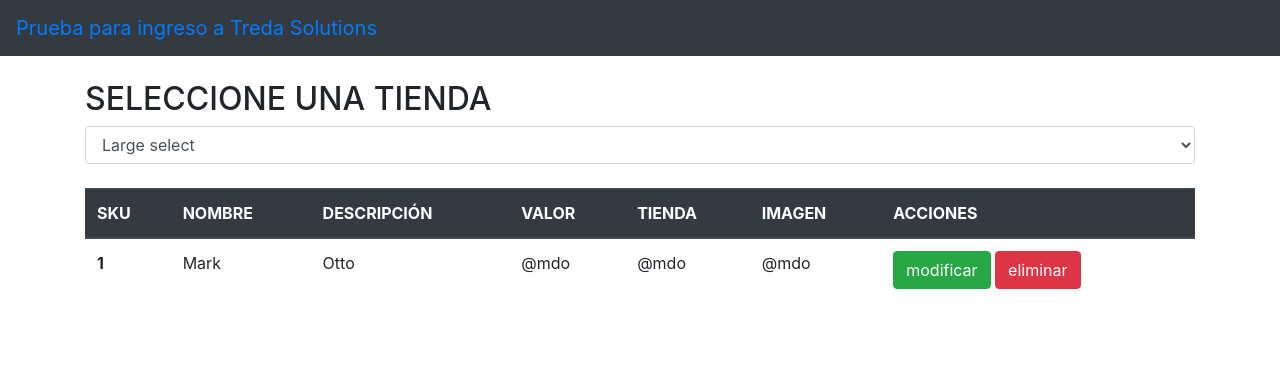
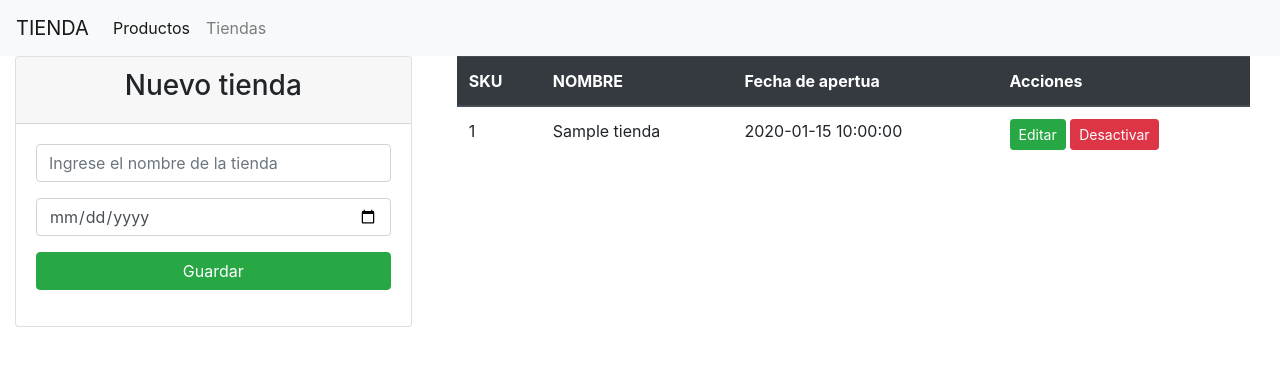
Before and after one commit to yeprepue/tienda_Treda-, a CodeIgniter app: page /tienda/ in a window 1280 px wide. Shown: the top 366 px of the page. Run offline with CodeIgniter, Linux system fonts and the light colour scheme; tables that the repository leaves empty or names only in its code hold one stand-in row (values such as "Sample post").

Commit message:
creacion vista Tiendas
Se realiza creacion de vistas y matriz CRUD para la tabla de tiendas

```diff
--- a/application/config/config.php
+++ b/application/config/config.php
@@ -23,7 +23,7 @@ defined('BASEPATH') OR exit('No direct script access allowed');
 | a PHP script and you can easily do that on your own.
 |
 */
-$config['base_url'] = 'http://localhost/2-registro-estados/';
+$config['base_url'] = 'http://localhost/tienda/';
 
 /*
 |--------------------------------------------------------------------------
--- a/application/config/routes.php
+++ b/application/config/routes.php
@@ -49,6 +49,6 @@ defined('BASEPATH') OR exit('No direct script access allowed');
 | Examples:	my-controller/index	-> my_controller/index
 |		my-controller/my-method	-> my_controller/my_method
 */
-$route['default_controller'] = 'welcome';
+$route['default_controller'] = 'ctienda';
 $route['404_override'] = '';
 $route['translate_uri_dashes'] = FALSE;
--- a/application/controllers/Welcome.php
+++ b/application/controllers/Welcome.php
@@ -18,8 +18,8 @@ class Welcome extends CI_Controller {
 	 * map to /index.php/welcome/<method_name>
 	 * @see https://codeigniter.com/user_guide/general/urls.html
 	 */
-	public function index()
-	{
-		$this->load->view('admin/dashboard');
-	}
+	// public function index()
+	// {
+	// 	$this->load->view('admin/dashboard');
+	// }
 }
--- a/application/controllers/ctienda.php
+++ b/application/controllers/ctienda.php
@@ -1,11 +1,34 @@
 <?php
 defined('BASEPATH') OR exit('No direct script access allowed');
 
-class ctienda extends CI_Controller {
+class Ctienda extends CI_Controller {
 
+	function __construct()
+    {
+        parent::__construct();
+        $this->load->model('mtienda');
+    }
 
 	public function index()
 	{
-		$this->load->view('admin/dashboard/list');
+		// var_dump($this->mtienda->consultarTienda());
+		// exit;
+		$data["tiendas"] = $this->mtienda->consultarTienda();
+		$this->load->view('admin/dashboard', $data);
 	}
+
+	// public function consultarTienda()
+    // {
+    //     $res = $this->mtienda->consultarTienda();
+    //     if ($res) {
+    //         echo json_encode(array(
+    //             "status" => 200,
+    //             "data" => $res
+    //         ));
+    //     } else {
+    //         echo json_encode(array(
+    //             "status" => 404
+    //         ));
+    //     }
+    // }
 }
--- a/application/models/mtienda.php
+++ b/application/models/mtienda.php
@@ -7,19 +7,19 @@ class Mtienda extends CI_Model
         parent::__construct();
     }
 
-    public function consultarTienda($tienda)
+    public function consultarTienda()
     {
-        $tienda = array(
+        $this->db->select('*');
+        $this->db->from('tienda');
 
-            'nombre' => $tienda
+        $res = $this->db->get();
 
-        );
-
-        $this->db->select('tienda', $tienda);
-        if ($this->db->affected_rows()) {
-            return true;
+        if ($res->num_rows() > 0) {
+            $result = $res->result_array();
+            return $result;
+        } else {
+            return false;
         }
-        return false;
     }
 
 
--- a/application/views/admin/dashboard.php
+++ b/application/views/admin/dashboard.php
@@ -9,51 +9,88 @@
 </head>
 
 <body>
+    <nav class="navbar navbar-expand-lg navbar-light bg-light">
+        <a class="navbar-brand" href="#">TIENDA</a>
+        <button class="navbar-toggler" type="button" data-toggle="collapse" data-target="#navbarNav" aria-controls="navbarNav" aria-expanded="false" aria-label="Toggle navigation">
+            <span class="navbar-toggler-icon"></span>
+        </button>
+        <div class="collapse navbar-collapse" id="navbarNav">
+            <ul class="navbar-nav">
+                <li class="nav-item active">
+                    <a class="nav-link" href="#">Productos<span class="sr-only">(current)<span></a>
+                </li>
+                <li class="nav-item">
+                    <a class="nav-link" href="#">Tiendas</a>
+                </li>
+            </ul>
+        </div>
+    </nav>
+    <div class="container-fluid">
+        <div class="row">
+            <div class="col-md-4">
+            <div class="card card-primary card-outline">
+                <div class="card-header text-center">
+                    <h3 id="rRol">Nuevo tienda</h3>
+                    <h3 id="aRol" style="display: none">Actualizar tienda</h3>
+                </div>
+                <div class="card-body">
+                    <form id="formtienda">
+                        <div class="form-group">
+                            <input type="text" name="tname" id="tname" class="form-control" placeholder="Ingrese el nombre de la tienda">
+                        </div>
+                        <div class="form-group">
+                        <input type="date" name="tfecha" id="tfecha" class="form-control" placeholder="Ingrese fecha">
 
-    <nav class="text-center navbar navbar-info bg-dark">
-        <a class="navbar-brand" href="#">Prueba para ingreso a Treda Solutions</a>
-    </nav>
-    <section>
-        <div class="container py-4">
-            <h2>SELECCIONE UNA TIENDA</h2>
-            <select class="form-control form-control-md">
-                <option>Large select</option>
                             </select>
                         </div>
+                        <div id="divmsj-tienda" class="form-group text-danger" style="display: none">
+                            <label id="lbltienda">* Ingrese el nombre del tienda</label>
+                        </div>
+                        <div class="form-group">
+                            <button id="btnGuardartienda" type="button" class="btn btn-success btn-block">Guardar</button>
+                            <button id="btnActualizartienda" style="display: none" type="button" class="btn btn-success btn-block">Actualizar</button>
+                        </div>
+                    </form>
+                </div>
+            </div>
+            </div>
+            <div class="col-md-8">
+                <section>
                     <div class="container">
                         <table class="table ">
                             <thead class="thead-dark">
                                 <tr>
                                     <th scope="col">SKU</th>
                                     <th scope="col">NOMBRE</th>
-                        <th scope="col">DESCRIPCIÓN</th>
-                        <th scope="col">VALOR</th>
-                        <th scope="col">TIENDA</th>
-                        <th scope="col">IMAGEN</th>
-                        <th scope="col">ACCIONES</th>
+
+                                    <th scope="col">Fecha de apertua</th>
+                                    <th scope="col">Acciones</th>
                                 </tr>
                             </thead>
                             <tbody>
+                                <?php foreach ($tiendas as $activas) : ?>
                                     <tr>
-                        <th scope="row">1</th>
-                        <td>Mark</td>
-                        <td>Otto</td>
-                        <td>@mdo</td>
-                        <td>@mdo</td>
-                        <td>@mdo</td>
+                                        <td> <?php echo $activas['id'] ?></td>
+                                        <td> <?php echo $activas['nombre'] ?></td>
+                                        <td> <?php echo $activas['fecha_apertura'] ?></td>
                                         <td>
-                            <button class="btn btn-success">modificar</button>
-                            <button class="btn btn-danger">eliminar</button>
+                                            <button class="btn btn-success btn-sm btn-edt">Editar</button>
+                                            <button class="btn btn-danger btn-sm btn-desac">Desactivar</button>
                                         </td>
                                     </tr>
+                                <?php endforeach; ?>
                             </tbody>
                         </table>
                     </div>
                 </section>
+            </div>
+        </div>
+    </div>
 
     <script src="https://code.jquery.com/jquery-3.5.1.slim.min.js" integrity="sha384-DfXdz2htPH0lsSSs5nCTpuj/zy4C+OGpamoFVy38MVBnE+IbbVYUew+OrCXaRkfj" crossorigin="anonymous"></script>
     <script src="https://cdn.jsdelivr.net/npm/popper.js@1.16.1/dist/umd/popper.min.js" integrity="sha384-9/reFTGAW83EW2RDu2S0VKaIzap3H66lZH81PoYlFhbGU+6BZp6G7niu735Sk7lN" crossorigin="anonymous"></script>
     <script src="https://cdn.jsdelivr.net/npm/bootstrap@4.5.3/dist/js/bootstrap.min.js" integrity="sha384-w1Q4orYjBQndcko6MimVbzY0tgp4pWB4lZ7lr30WKz0vr/aWKhXdBNmNb5D92v7s" crossorigin="anonymous"></script>
+    <script src="<?php echo base_url(); ?>js/tiendas.js"></script>
 </body>
 
 </html>
--- /dev/null
+++ b/js/tiendas.js
@@ -0,0 +1 @@
+alert();
```
Also changed, not shown: .htaccess. Lines whose indentation alone changed are shown as unchanged.
